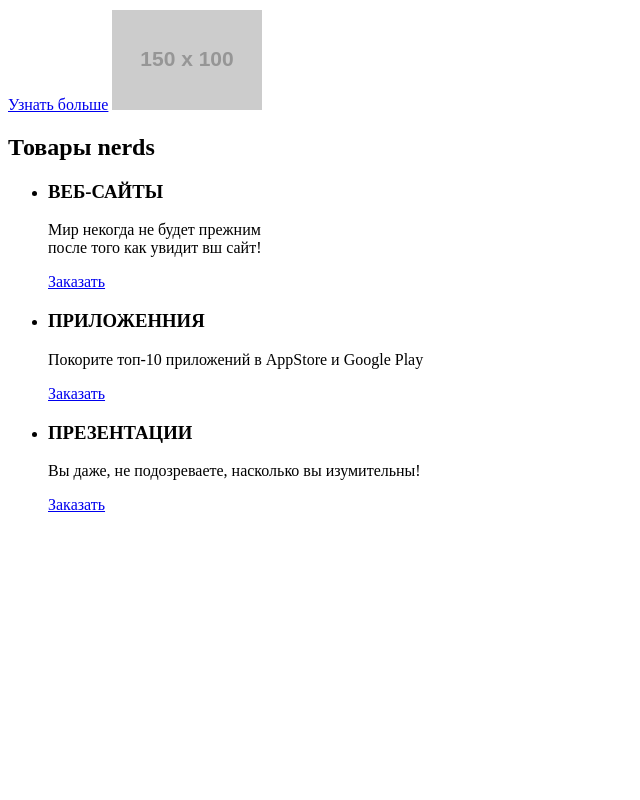
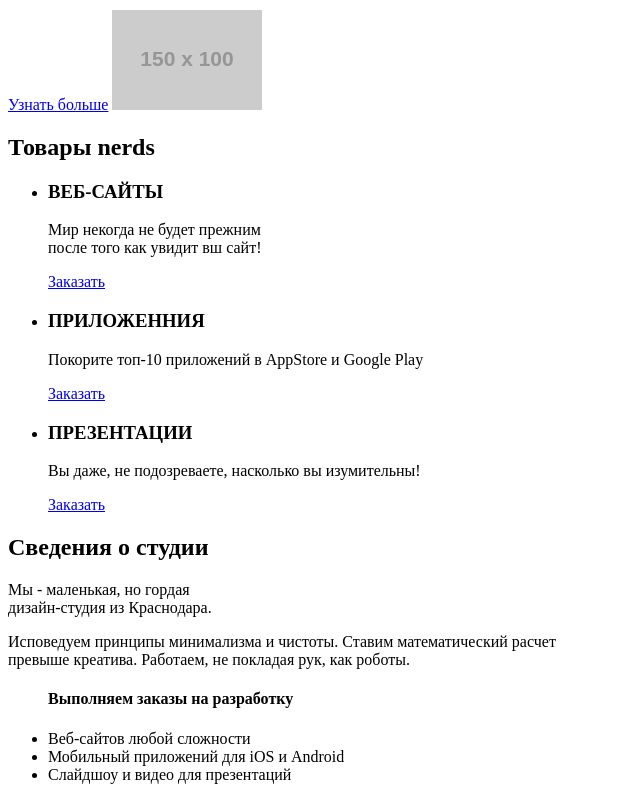
Before and after one commit to fenixrg/project-nerds, a plain HTML site: page index.html in a window 1280 px wide. Shown: the part 379-1179 px from the top of the page, without its empty margins (0-640 px from the left). Before the commit the page ends 909 px from the top, so only its background shows below. Drawn offline with Linux system fonts and the light colour scheme; placeholder pictures from the web are drawn by us.

Commit message:
Added info Nerds

```diff
--- a/index.html
+++ b/index.html
@@ -50,6 +50,19 @@
                    </li>
                </section>
 
+               <section>
+                <h2>Сведения о студии</h2>
+                <p>Мы - маленькая, но гордая<br>дизайн-студия из Краснодара.</p>
+                <p>Исповедуем принципы минимализма и чистоты. Ставим математический расчет<br>
+                превыше креатива. Работаем, не покладая рук, как роботы.</p>
+                <ul>
+                    <h4>Выполняем заказы на разработку</h4>
+                    <li>Веб-сайтов любой сложности</li>
+                    <li>Мобильный приложений для iOS и Android</li>
+                    <li>Слайдшоу и видео для презентаций</li>
+                </ul>
+                </section>
+
         </main>
 
 
```
